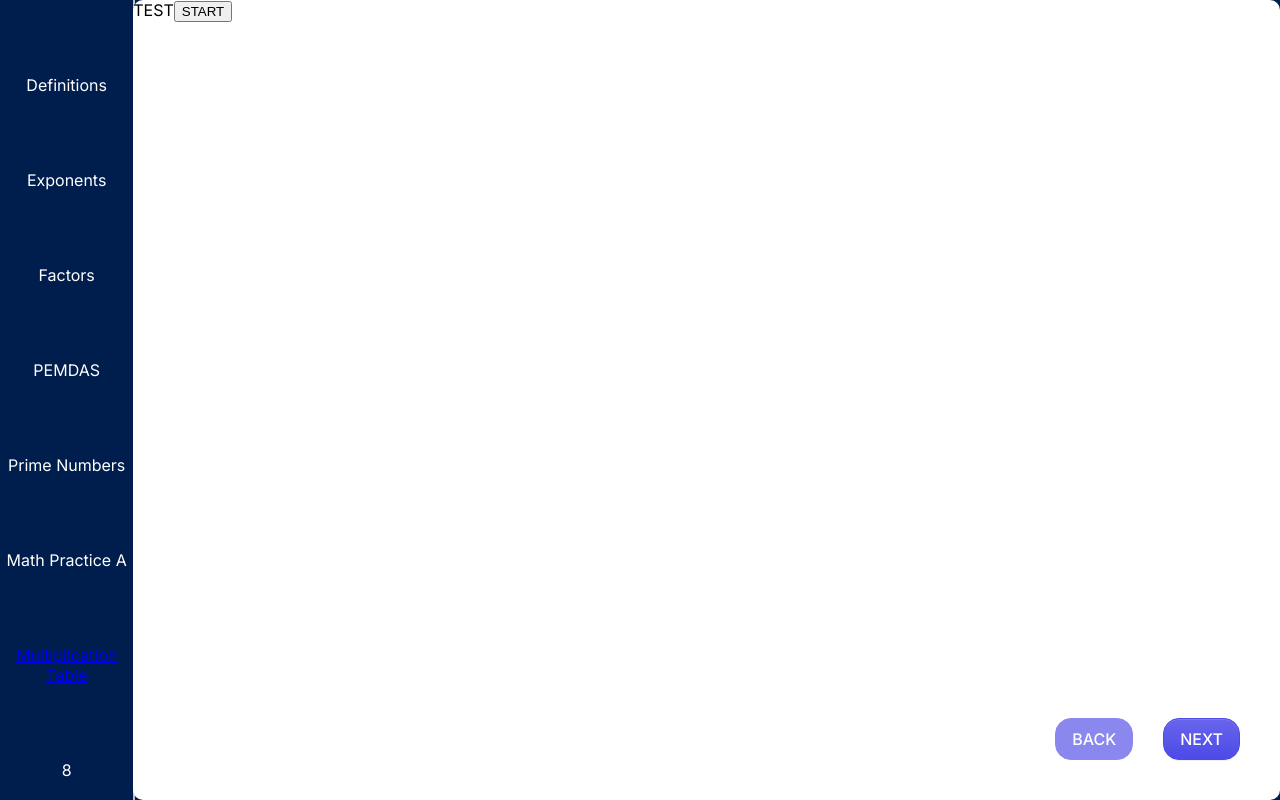
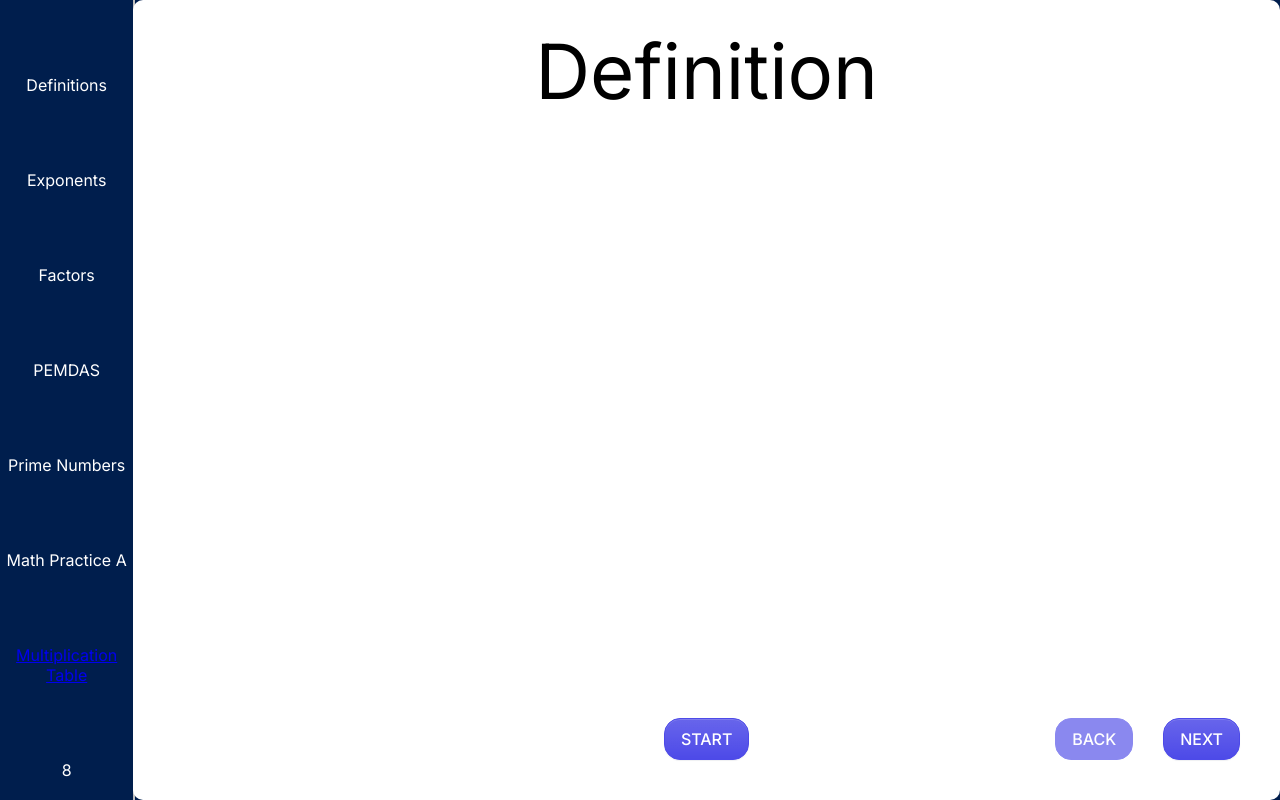
Before and after one commit to paullee100/paul-academy, a Next.js app: page /paul-academy/quiz in a window 1280 px wide. Built offline with nearby package versions, Linux system fonts and the light colour scheme.

Commit message:
updated transition page

```diff
--- a/src/app/multiplication-table/page.tsx
+++ b/src/app/multiplication-table/page.tsx
@@ -30,7 +30,6 @@ const MultiplicationTablePage = () => {
 
   const checkAnswer = () => {
     const timeTable = document.querySelector(`.${styles.timeTable}`);
-    console.log(value[1]);
 
     for (let row: number = 1; row < timeTable?.children.length!; row++) {
 
--- a/src/app/quiz/page.tsx
+++ b/src/app/quiz/page.tsx
@@ -2,7 +2,7 @@
 
 import React, { useEffect, useState } from 'react'
 import styles from "./quiz.module.css";
-import { getCategory } from '@/libs/Categories';
+import { getCategory, getCategoryName } from '@/libs/Categories';
 import Link from 'next/link';
 import { Question } from '@/libs/Questions';
 import CategoryList from '@/components/category-list/category-list';
@@ -31,7 +31,7 @@ const QuizPage = () => {
         <div className={styles.app}>
 
           {instructionPage ?
-            <InstructionPage updatePage={updatePage} />
+            <InstructionPage name={getCategoryName(currentCategory)} updatePage={updatePage} />
           :
             <QuizSection score={score} questionNum={questionNum} category={category} quiz={quiz} answerChosen={answerChosen} updateAnswerChosen={updateAnswerChosen}/>
           }
--- a/src/components/instruction-page/instruction-page.tsx
+++ b/src/components/instruction-page/instruction-page.tsx
@@ -1,14 +1,21 @@
 import React from 'react'
+import styles from "./instructionPage.module.css";
 
 interface Props {
+  name: string;
   updatePage: Function;
 }
 
-const InstructionPage = ({ updatePage }: Props) => {
+const InstructionPage = ({ name, updatePage }: Props) => {
   return (
-    <div>
-        TEST
+    <div className={styles.container}>
+      <div className={styles.name}>
+        {name}
+      </div>
+
+      <div className={styles.startBtn}>
         <button onClick={_ => updatePage(false)}>START</button>
+      </div>
     </div>
   )
 }
--- /dev/null
+++ b/src/components/instruction-page/instructionPage.module.css
@@ -0,0 +1,78 @@
+.container {
+    display: flex;
+    align-items: center;
+    justify-content: center;
+    flex-direction: column;
+}
+
+.name {
+    margin-top: 25px;
+    font-weight: normal;
+    font-size: 76px;
+}
+
+.startBtn {
+    position: absolute;
+    bottom: 0;
+    margin-bottom: 25px;
+}
+
+.startBtn button {
+  appearance: button;
+  background-color: #4D4AE8;
+  background-image: linear-gradient(180deg, rgba(255, 255, 255, .15), rgba(255, 255, 255, 0));
+  border: 1px solid #4D4AE8;
+  border-radius: 1rem;
+  box-shadow: rgba(255, 255, 255, 0.15) 0 1px 0 inset,rgba(46, 54, 80, 0.075) 0 1px 1px;
+  box-sizing: border-box;
+  color: #FFFFFF;
+  cursor: pointer;
+  display: inline-block;
+  font-family: Inter,sans-serif;
+  font-size: 1rem;
+  font-weight: 500;
+  line-height: 1.5;
+  margin: 15px;
+  padding: .5rem 1rem;
+  text-align: center;
+  text-transform: none;
+  transition: color .15s ease-in-out,background-color .15s ease-in-out,border-color .15s ease-in-out,box-shadow .15s ease-in-out;
+  user-select: none;
+  -webkit-user-select: none;
+  touch-action: manipulation;
+  vertical-align: middle;
+}
+
+.startBtn button:focus:not(:focus-visible),
+.startBtn button:focus {
+  outline: 0;
+}
+
+.startBtn button:hover {
+  background-color: #3733E5;
+  border-color: #3733E5;
+}
+
+.startBtn button:focus {
+  background-color: #413FC5;
+  border-color: #3E3BBA;
+  box-shadow: rgba(255, 255, 255, 0.15) 0 1px 0 inset, rgba(46, 54, 80, 0.075) 0 1px 1px, rgba(104, 101, 235, 0.5) 0 0 0 .2rem;
+}
+
+.startBtn button:active {
+  background-color: #3E3BBA;
+  background-image: none;
+  border-color: #3A38AE;
+  box-shadow: rgba(46, 54, 80, 0.125) 0 3px 5px inset;
+}
+
+.startBtn button:active:focus {
+  box-shadow: rgba(46, 54, 80, 0.125) 0 3px 5px inset, rgba(104, 101, 235, 0.5) 0 0 0 .2rem;
+}
+
+.startBtn button:disabled {
+  background-image: none;
+  box-shadow: none;
+  opacity: .65;
+  pointer-events: none;
+}
--- a/src/components/quiz-section/quizSection.tsx
+++ b/src/components/quiz-section/quizSection.tsx
@@ -33,12 +33,12 @@ const QuizSection = ({ score, questionNum, category, quiz, answerChosen, updateA
 
             {questionNum < category.length ?
             <div className={styles.selectionAnswer}>
-                {category[questionNum].answers.map((answer, index) => (
-                    <div key={index}>
-                        <input disabled={quiz} name="selection" type="radio" checked={answerChosen[questionNum] === index} onChange={_ => clickAnswer(index)} />
-                        <label htmlFor={`selection${index}`}>{answer.text}</label>
-                    </div>
-                ))}
+            {category[questionNum].answers.map((answer, index) => (
+                <div key={index}>
+                    <input disabled={quiz} name="selection" type="radio" id={`selection${index}`} checked={answerChosen[questionNum] === index} onChange={_ => clickAnswer(index)} />
+                    <label htmlFor={`selection${index}`}>{answer.text}</label>
+                </div>
+            ))}
             </div> :
             <div>
                 You finished!
--- a/src/components/quiz-section/transitionQuizPage/transitionQuizPage.tsx
+++ b/src/components/quiz-section/transitionQuizPage/transitionQuizPage.tsx
@@ -30,13 +30,12 @@ const TransitionQuizPage = ({ score, questionNum, category, quiz, answerChosen,
     }
 
     const nextQuestion = () => {
+
         if (questionNum+1 === category.length && !quiz) {
 
             if (answerChosen.includes(undefined)) {
                 let unanswered: string[] = [];
-                console.log(answerChosen.length);
                 answerChosen.map((question: string | undefined, index: number) => {
-                    console.log(question);
                 if (question === undefined) {
                     unanswered.push((index+1).toString());
                 }
@@ -49,7 +48,6 @@ const TransitionQuizPage = ({ score, questionNum, category, quiz, answerChosen,
                 setQuestionNum(questionNum+1);
                 finishQuiz(true);
                 const pass = finalResult();
-                console.log(pass);
             }
         } else {
             setQuestionNum(questionNum+1);
@@ -57,7 +55,7 @@ const TransitionQuizPage = ({ score, questionNum, category, quiz, answerChosen,
 
         if (quiz && questionNum+1 < category.length) {
             resetClass();
-            const answerSheet = document.querySelector(`.${styles.selectionAnswer}`);
+            const answerSheet = document.querySelector(`.${styles.changePageButton}`)?.parentNode?.children[0]?.children[1].children[1];
             if (category[questionNum+1].answers[answerChosen[questionNum+1]].correct) {
                 answerSheet!.children[answerChosen[questionNum+1]].classList.add(`${styles.correct}`);
             } else {
@@ -67,25 +65,23 @@ const TransitionQuizPage = ({ score, questionNum, category, quiz, answerChosen,
     }
 
     const check = () => {
-        const answerSheet = document.querySelector(`.${styles.selectionAnswer}`);
-
-        // console.log(answerSheet);
+        const answerSheet = document.querySelector(`.${styles.changePageButton}`)?.parentNode?.children[0]?.children[1].children[1];
 
         try {
-        resetClass();
+            resetClass();
         if (category[questionNum-1].answers[answerChosen[questionNum-1]].correct) {
             answerSheet!.children[answerChosen[questionNum-1]].classList.add(`${styles.correct}`);
         } else {
             answerSheet!.children[answerChosen[questionNum-1]].classList.add(`${styles.incorrect}`);
         }
         } catch (e: any) {
-        console.log("Hello World!");
-        return;
+            console.log("Hello World!");
+            return;
         }
     }
 
   const resetClass = () => {
-    const answerSheet = document.querySelector(`.${styles.selectionAnswer}`);
+    const answerSheet = document.querySelector(`.${styles.changePageButton}`)?.parentNode?.children[0]?.children[1].children[1];
     Array.from(answerSheet!.children).forEach((answer) => {
       if (answer.classList.contains(`${styles.correct}`)) {
         answer.classList.remove(`${styles.correct}`);
--- a/src/libs/Categories.ts
+++ b/src/libs/Categories.ts
@@ -17,3 +17,30 @@ const Categories = [
 export const getCategory = (index: number) => {
     return Categories[index];
 }
+
+export const getCategoryName = (index: number): string => {
+    switch (index) {
+        case 0:
+            return "Definition";
+        case 1:
+            return "";
+        case 2:
+            return "";
+        case 3:
+            return "";
+        case 4:
+            return "";
+        case 5:
+            return "Practice A";
+        case 6:
+            return "";
+        case 7:
+            return "";
+        case 8:
+            return "";
+        case 9:
+            return "";
+        default:
+            return "An error has occurred!";
+    }
+}
```
